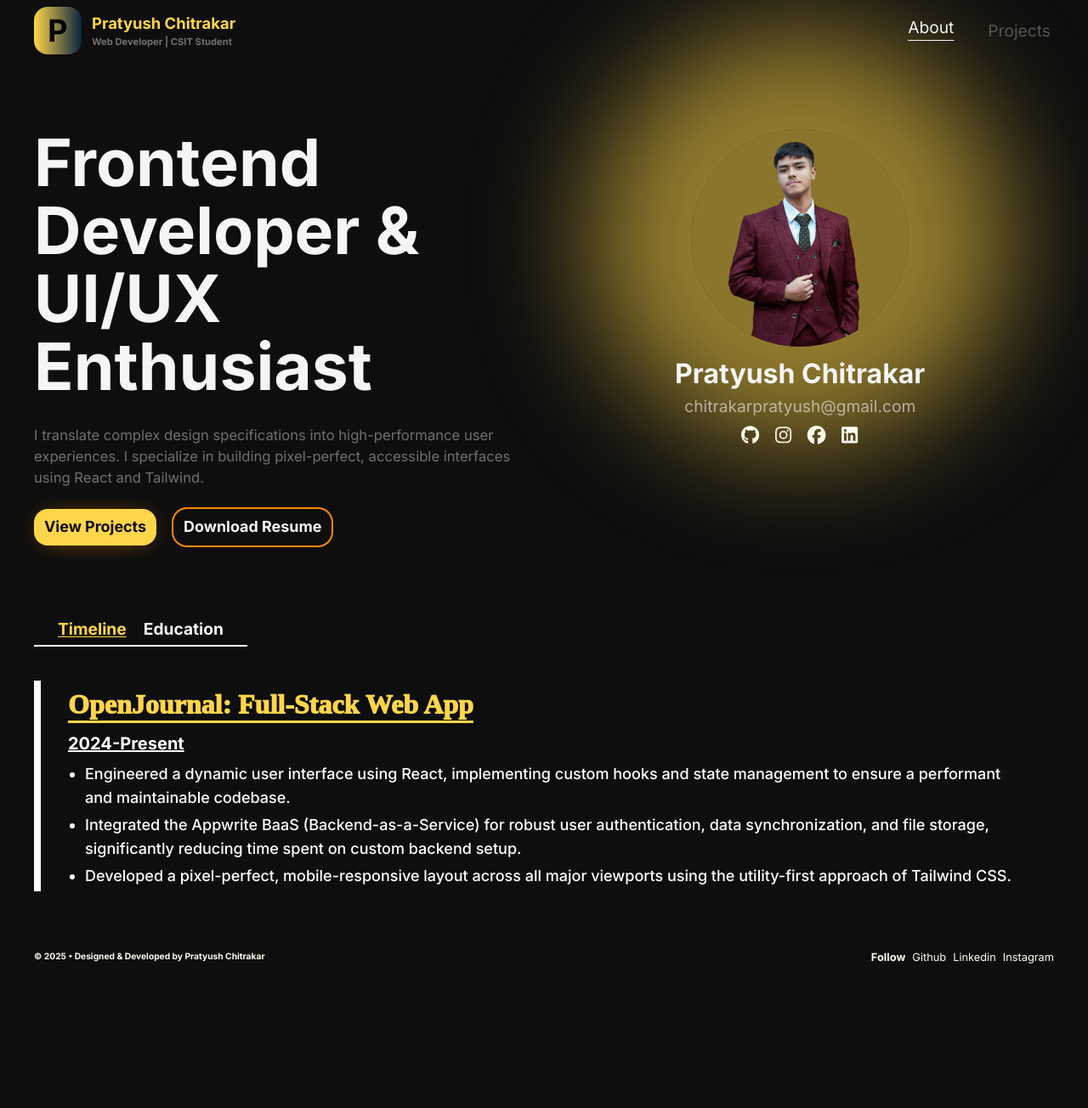
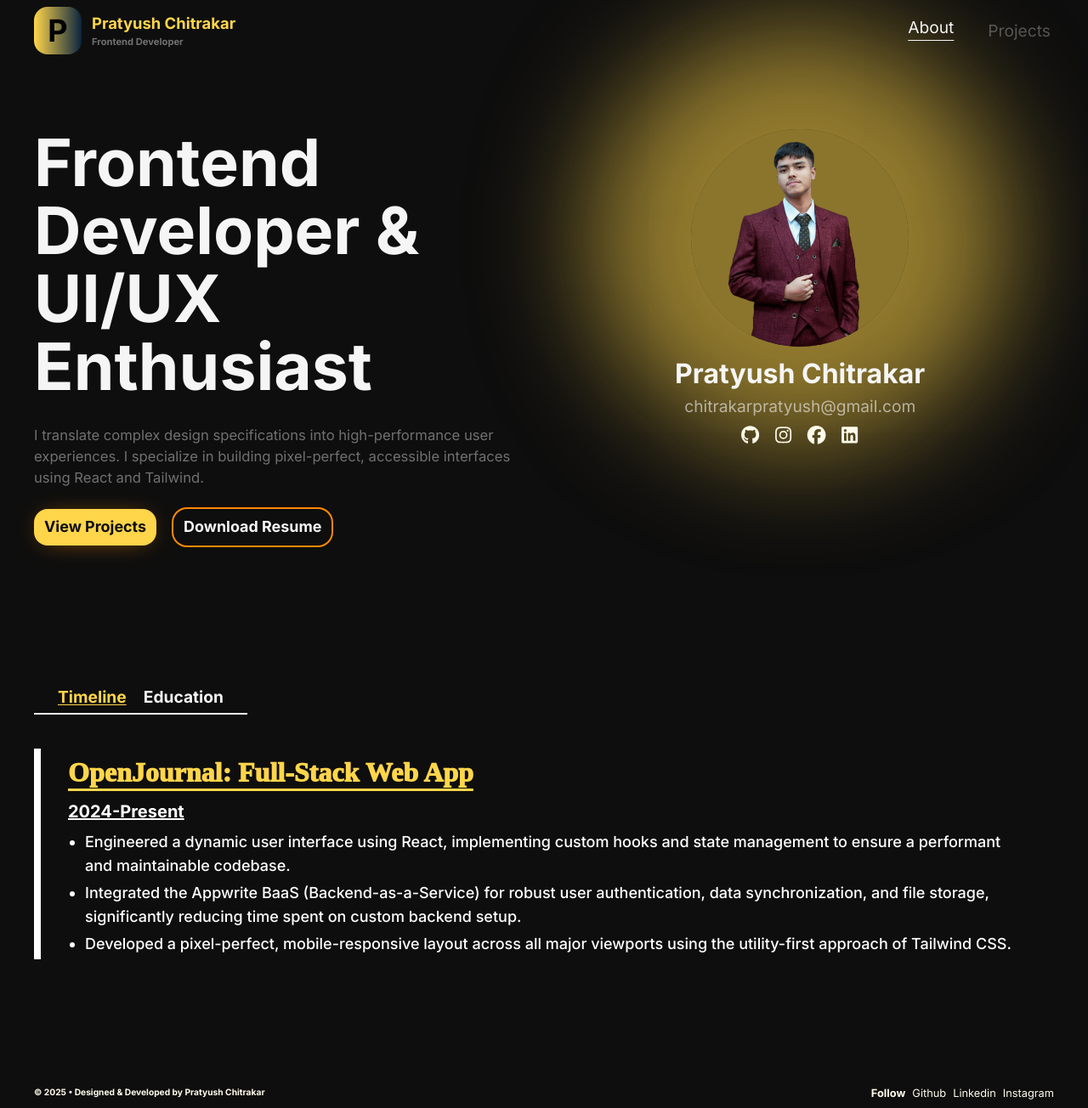
Before and after one commit to Chitrakar09/Personal_Portfolio, a React (Vite) app: page /realm/about in a window 1280 px wide. Shown: the whole page at 85% size. Before the commit the page ends 1144 px from the top, so only its background shows below. Built offline with nearby package versions, Linux system fonts and the light colour scheme; a web font is replaced by a local one.

Commit message:
updated animation

```diff
--- a/src/components/features/About/AboutSection.jsx
+++ b/src/components/features/About/AboutSection.jsx
@@ -43,7 +43,7 @@ function AboutSection() {
       opacity:1,
       x:0,
       transition: {
-          duration: 2.2,
+          duration: 1,
           ease: "easeInOut",
       },
     },
@@ -60,7 +60,7 @@ function AboutSection() {
       y: 0,
       transition: {
         delay: 0,
-        duration: isDesktop?2:1,
+        duration: isDesktop?1:0.5,
         ease: "easeInOut",
       },
     },
@@ -74,8 +74,8 @@ function AboutSection() {
       opacity: 1,
       x: 0,
       transition: {
-        delay: 2,
-        duration: 1.2,
+        delay: 1,
+        duration: 1,
         ease: "easeInOut",
       },
     },
@@ -88,7 +88,7 @@ function AboutSection() {
       opacity: 1,
       transition: {
         staggerChildren: 0.5,
-        delayChildren: 2,
+        delayChildren: 1,
       },
     },
   };
@@ -111,8 +111,8 @@ function AboutSection() {
     visible: {
       opacity: 1,
       transition: {
-        delayChildren: isDesktop?2:1,
-        staggerChildren: 0.5,
+        delayChildren: isDesktop?1:0.2,
+        staggerChildren: 0.2,
       },
     },
   };
@@ -125,7 +125,7 @@ function AboutSection() {
       opacity: 1,
       y: 0,
       transition: {
-        duration: 1,
+        duration: 0.5,
         ease: "easeInOut",
       },
     },
--- a/src/components/features/About/Education.jsx
+++ b/src/components/features/About/Education.jsx
@@ -37,7 +37,7 @@ function Education() {
           viewport={{ once: false }}
           className="w-full bg-background-dark text-text-light px-5 md:px-10 py-5 flex flex-col gap-2 tablet:gap-2"
         >
-          <div id="cardContainer" className="w-full flex flex-col gap-10">
+          <div id="cardContainer" className="w-full flex flex-col gap-10 scale-x-95">
             {educations.map((education, i) => (
               <div key={i} className="w-full">
                 <CareerCard
--- a/src/components/layout/Header.jsx
+++ b/src/components/layout/Header.jsx
@@ -14,7 +14,7 @@ function Header() {
       animate={location.pathname==="/realm/about"&&{
         y: 0,
         transition: {
-          delay: isDesktop?2.65:1.5,
+          delay: isDesktop?1:0.2,
           type: "spring",
           damping: isDesktop?20:18,
           stiffness: 100,
@@ -47,7 +47,7 @@ function Header() {
             id="title"
             className="font-bold text-text-muted text-[0.7rem] ls:text-sm 3xl:text-xl"
           >
-            Web Developer | CSIT Student
+            Frontend Developer
           </div>
         </div>
       </div>
--- a/src/components/ui/CareerCard.jsx
+++ b/src/components/ui/CareerCard.jsx
@@ -62,9 +62,9 @@ function CareerCard({
         className="w-full flex flex-col"
       >
         {details && (
-          <p className="font-medium tablet:text-xl smLaptop:text-lg laptop:text-lg lgLaptop:text-[1.3vw] 4k:text-[1.57vw] flex flex-col gap-1">
+          <ul className="font-medium tablet:text-xl smLaptop:text-lg laptop:text-lg lgLaptop:text-[1.3vw] 4k:text-[1.57vw] flex flex-col gap-1">
             {details}
-          </p>
+          </ul>
         )}
         {tech && (
           <div id="tech" className="w-full flex gap-3 flex-wrap justify-start">
--- a/src/pages/About.jsx
+++ b/src/pages/About.jsx
@@ -7,7 +7,7 @@ function About() {
   return (
     <div
 
-    id='aboutPage' className='w-full flex flex-col justify-between'>
+    id='aboutPage' className='w-full flex flex-col justify-between gap-10 smLaptop:gap-20'>
       <AboutSection/>
       {hasAnimated&&<Career/>}
       {hasAnimated&&<Footer/>}
--- a/src/pages/LandingPage.jsx
+++ b/src/pages/LandingPage.jsx
@@ -83,7 +83,7 @@ function LandingPage() {
           id="title"
           className="font-bold text-[16px] ls:text-lg md:text-sm lg:text-xl text-text-light mt-3"
         >
-          Web Developer | UI/UX Enthusiast | CSIT Student
+          Web Developer | UI/UX Enthusiast
         </motion.p>
         <motion.div variants={infoChildVariants} id="button">
           <Link to="/realm/about">
--- a/src/pages/Projects.jsx
+++ b/src/pages/Projects.jsx
@@ -7,7 +7,6 @@ function Projects() {
     <div id='pageContainer' className='w-full h-full flex flex-col justify-between'>
       <div id="contentContainer"className='w-full h-full p-5'>
         <div id="intro" className='flex flex-col gap-3'>
-          <h1 className='text-white text-center font-extrabold underline underline-offset-4 text-2xl tablet:text-3xl'>Stuff I've Built...</h1>
         <p className='text-center text-text-muted text-sm tablet:text-lg font-bold'>Each project taught me something new. Every line of code, no matter how messy, became part of the story that shaped how I build today.</p>
         </div>
         <div id="projectContainer" className='w-full'>
```
Also changed, not shown: public/profile.png (deleted).
